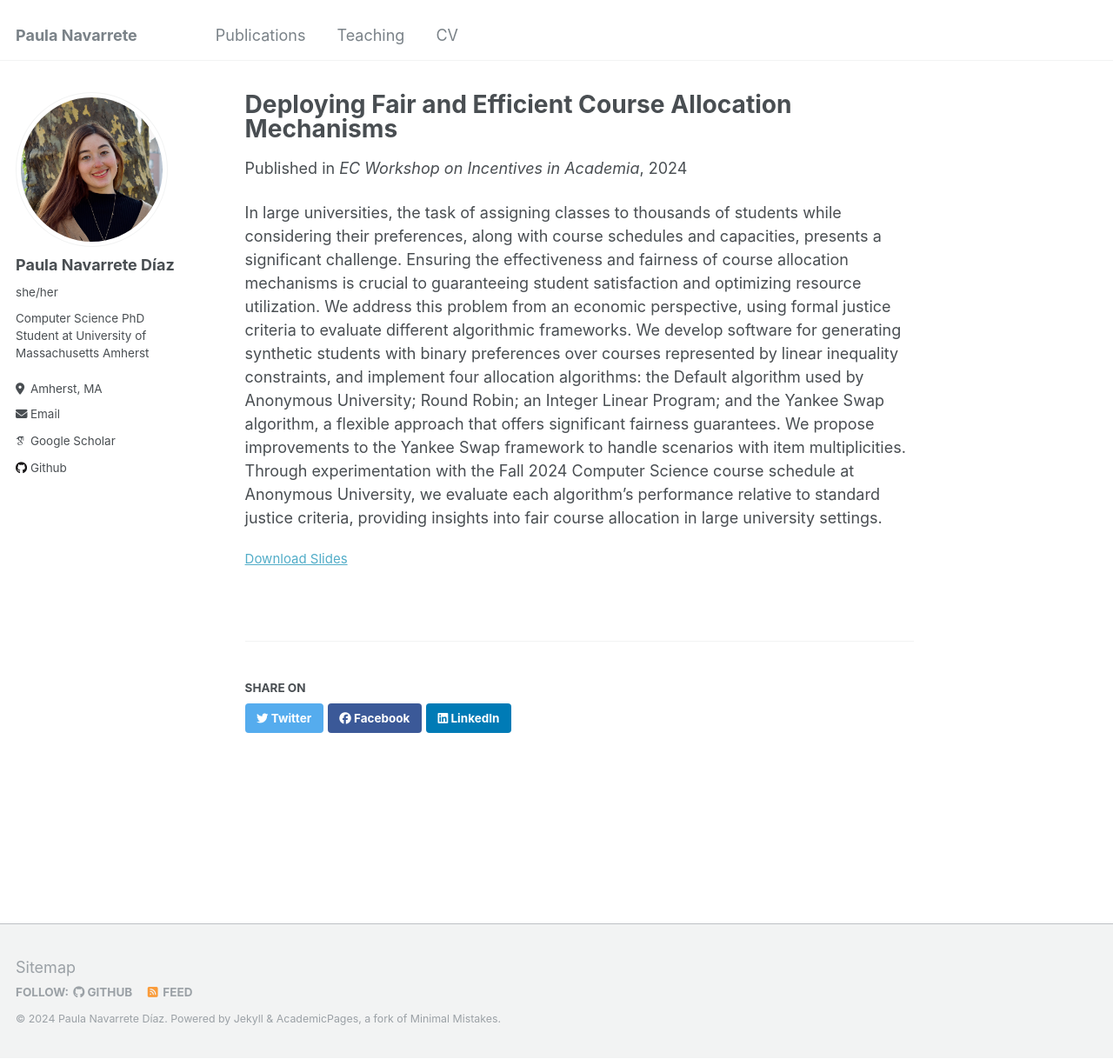
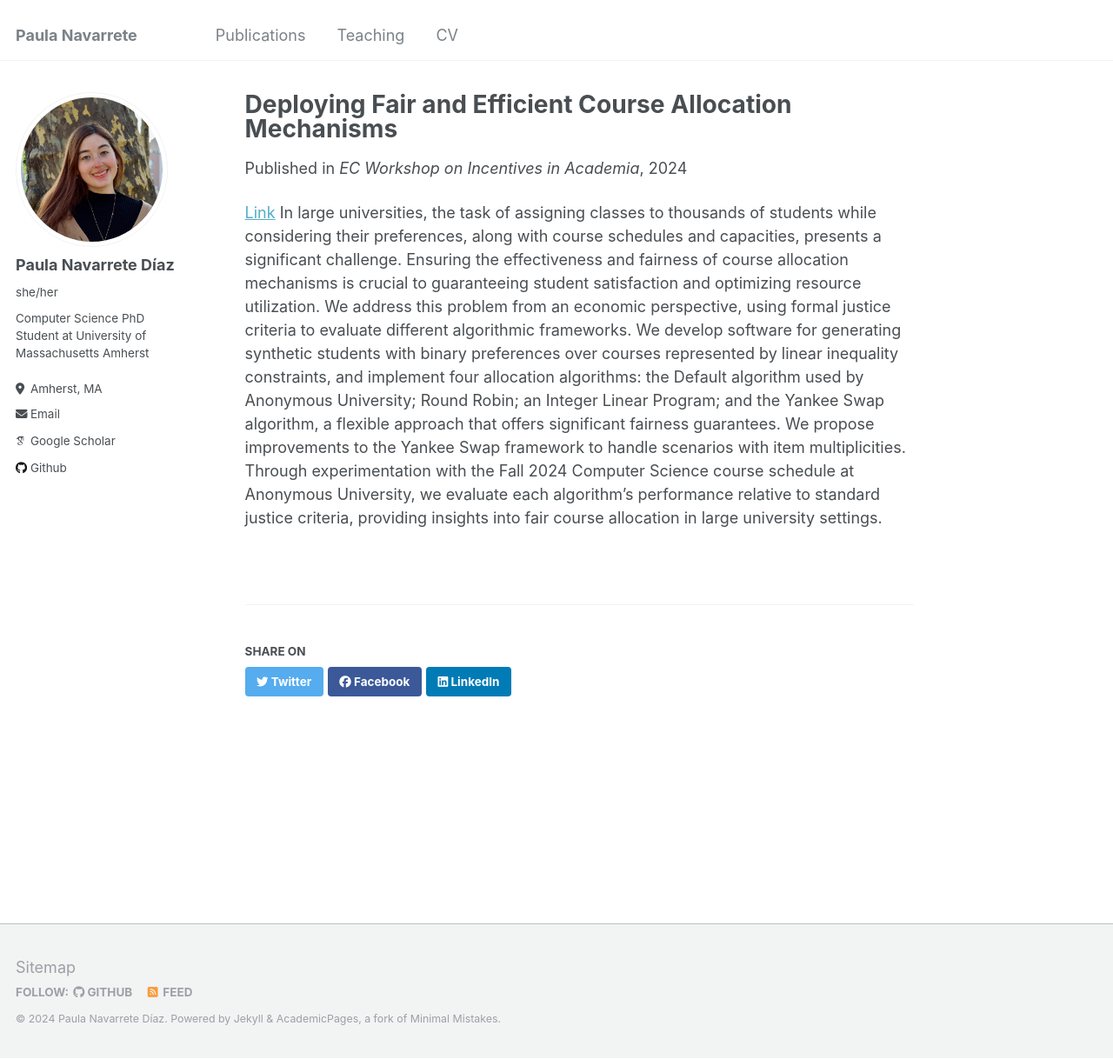
Before and after one commit to cheerstopaula/cheerstopaula.github.io, a Jekyll site: the page built from _publications/2024-07-08-efficient-course-allocation.md, in a window 1280 px wide and 1218 px high. Shown: the whole window at 87% size. Built offline with Jekyll 4.4.1, drawn with Linux system fonts in a browser that asks for light colours; some web fonts are replaced.

Commit message:
Update 2024-07-08-efficient-course-allocation.md

```diff
--- a/_publications/2024-07-08-efficient-course-allocation.md
+++ b/_publications/2024-07-08-efficient-course-allocation.md
@@ -4,8 +4,6 @@ collection: publications
 excerpt: 'With Cyrus Cousins, George Bissias and Yair Zick'
 date: 2024-07-08
 venue: 'EC Workshop on Incentives in Academia'
-slidesurl: 'http://cheertopaula.github.io/files/EfficientCourseAllocation.pdf'
-paperurl: 'http://cheertopaula.github.io/files/EfficientCourseAllocation.pdf'
 ---
-
+[Link](https://cheerstopaula.github.io/files/EfficientCourseAllocation.pdf)
 In large universities, the task of assigning classes to thousands of students while considering their preferences, along with course schedules and capacities, presents a significant challenge. Ensuring the effectiveness and fairness of course allocation mechanisms is crucial to guaranteeing student satisfaction and optimizing resource utilization. We address this problem from an economic perspective, using formal justice criteria to evaluate different algorithmic frameworks. We develop software for generating synthetic students with binary preferences over courses represented by linear inequality constraints, and implement four allocation algorithms: the Default algorithm used by Anonymous University; Round Robin; an Integer Linear Program; and the Yankee Swap algorithm, a flexible approach that offers significant fairness guarantees. We propose improvements to the Yankee Swap framework to handle scenarios with item multiplicities. Through experimentation with the Fall 2024 Computer Science course schedule at Anonymous University, we evaluate each algorithm’s performance relative to standard justice criteria, providing insights into fair course allocation in large university settings.
```
